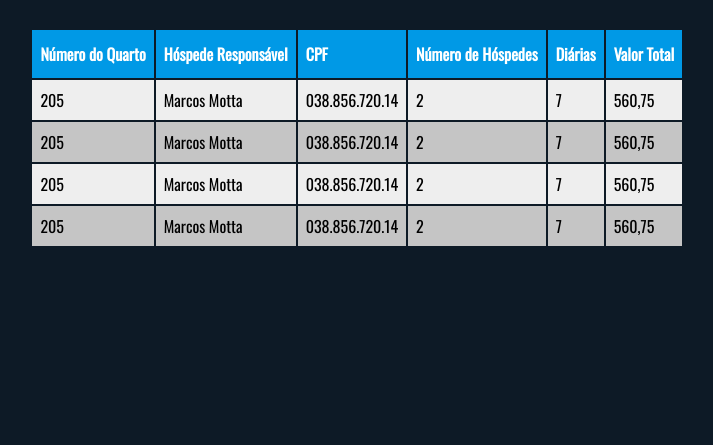
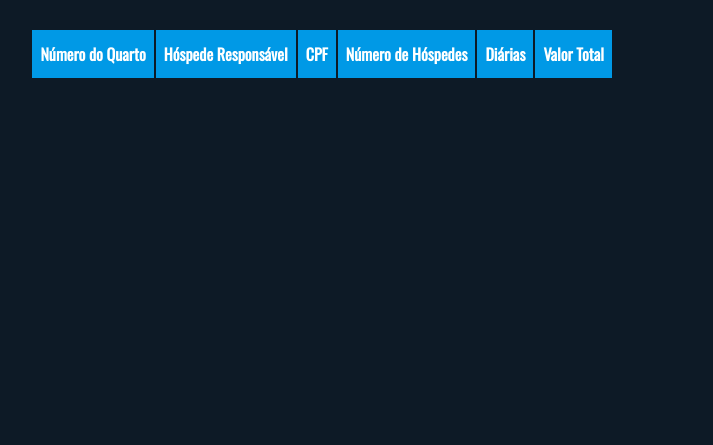
Before and after one commit to marcosmtt/HimalayaHotel, a PHP site: page /_php/quartos.php in a window 1280 px wide. Shown: the part 52-497 px from the top of the page, without its empty margins (328-1041 px from the left). Run offline with PHP 8.4, Linux system fonts and the light colour scheme; lists and menus that the app fills with data are empty.

Commit message:
Start coding PHP

```diff
--- a/_css/master.css
+++ b/_css/master.css
@@ -127,7 +127,6 @@ Página Cadastro
   transition-duration: 0.2s;
 }
 
-
 .finishButton:hover {
   background-color: #7CBF70;
 }
@@ -135,27 +134,29 @@ Página Cadastro
 /*
 Guest Banner
 */
+
 .guestBanner {
   display: inline-block;
-  position:absolute;
+  position: absolute;
   right: 200px;
 }
+
 #guestBanner {
   display: inline-block;
   position: relative;
   width: 300px;
 }
 
-
 /*
 Página Quartos
 */
 
-.tabelaQuartos{
+.tabelaQuartos {
   position: fixed;
   left: 28%;
   top: 10%;
 }
+
 .tabelaQuartos {
   color: black;
 }
@@ -164,10 +165,17 @@ Página Quartos
   padding: 8px;
 }
 
-.tabelaQuartos tr:nth-child(even){background-color: #eee;}
-.tabelaQuartos tr:nth-child(odd){background-color: #c5c5c5;}
+.tabelaQuartos tr:nth-child(even) {
+  background-color: #eee;
+}
 
-.tabelaQuartos tr:hover {background-color: #fff;}
+.tabelaQuartos tr:nth-child(odd) {
+  background-color: #c5c5c5;
+}
+
+.tabelaQuartos tr:hover {
+  background-color: #fff;
+}
 
 .tabelaQuartos th {
   padding-top: 12px;
--- a/_php/quartos.php
+++ b/_php/quartos.php
@@ -36,38 +36,6 @@
           <th>Diárias</th>
           <th>Valor Total</th>
         </tr>
-        <tr>
-          <td>205</td>
-          <td>Marcos Motta</td>
-          <td>038.856.720.14</td>
-          <td>2</td>
-          <td>7</td>
-          <td>560,75</td>
-        </tr>
-        <tr>
-          <td>205</td>
-          <td>Marcos Motta</td>
-          <td>038.856.720.14</td>
-          <td>2</td>
-          <td>7</td>
-          <td>560,75</td>
-        </tr>
-        <tr>
-          <td>205</td>
-          <td>Marcos Motta</td>
-          <td>038.856.720.14</td>
-          <td>2</td>
-          <td>7</td>
-          <td>560,75</td>
-        </tr>
-        <tr>
-          <td>205</td>
-          <td>Marcos Motta</td>
-          <td>038.856.720.14</td>
-          <td>2</td>
-          <td>7</td>
-          <td>560,75</td>
-        </tr>
       </table>
     </div>
 
```
Also changed, not shown: _php/cadastro.php (+15 -2 lines). Lines whose indentation alone changed are shown as unchanged.
